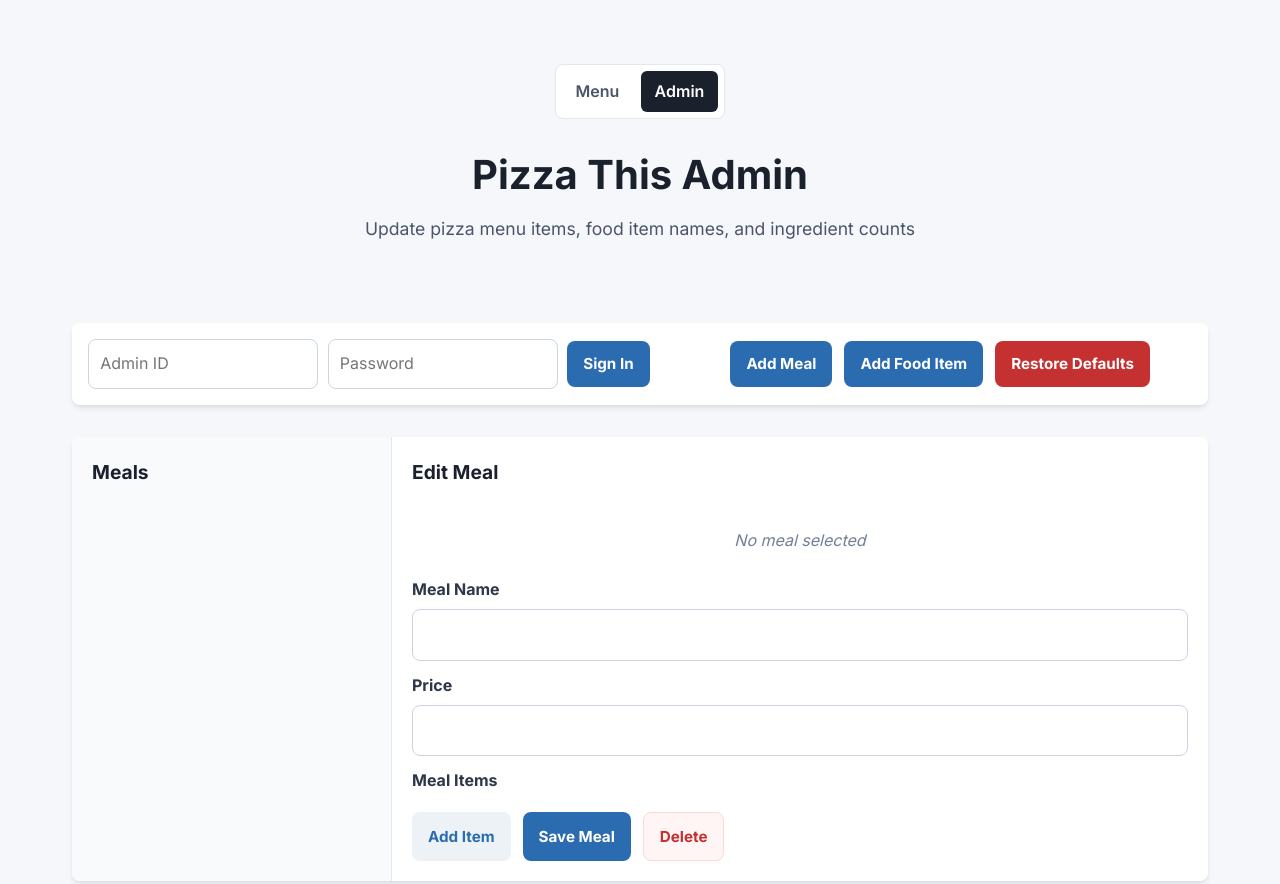
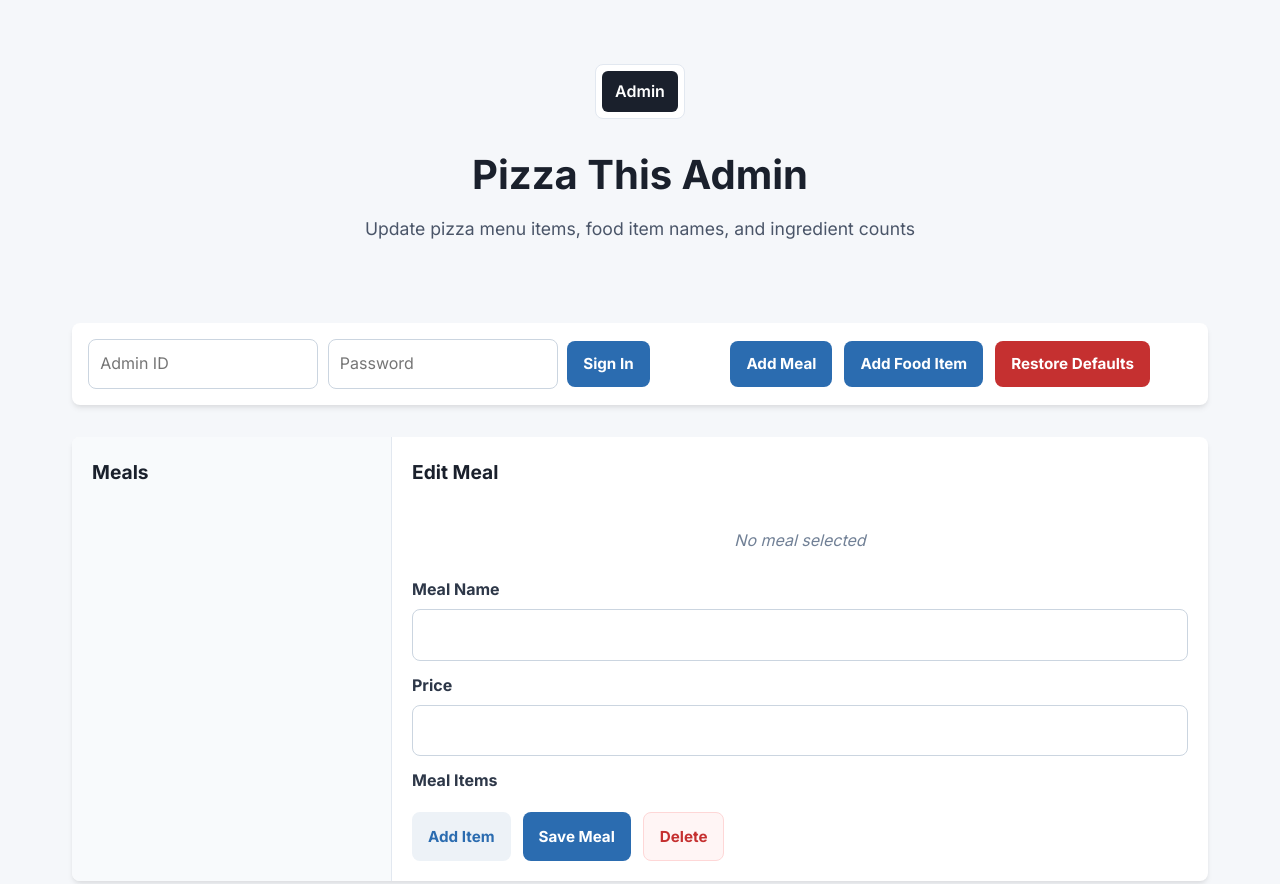
Before and after one commit to Tushar-04/Pizza-This-Meal-Builder, a plain HTML site: page admin.html in a window 1280 px wide. Shown: the top 884 px of the page. Drawn offline with Linux system fonts and the light colour scheme; no server answers.

Commit message:
hide menu

```diff
--- a/admin.html
+++ b/admin.html
@@ -11,7 +11,6 @@
     <div class="container">
         <header class="header">
             <nav class="top-nav" aria-label="Primary navigation">
-                <a href="index.html">Menu</a>
                 <a class="active" href="admin.html">Admin</a>
             </nav>
             <h1>Pizza This Admin</h1>
```
